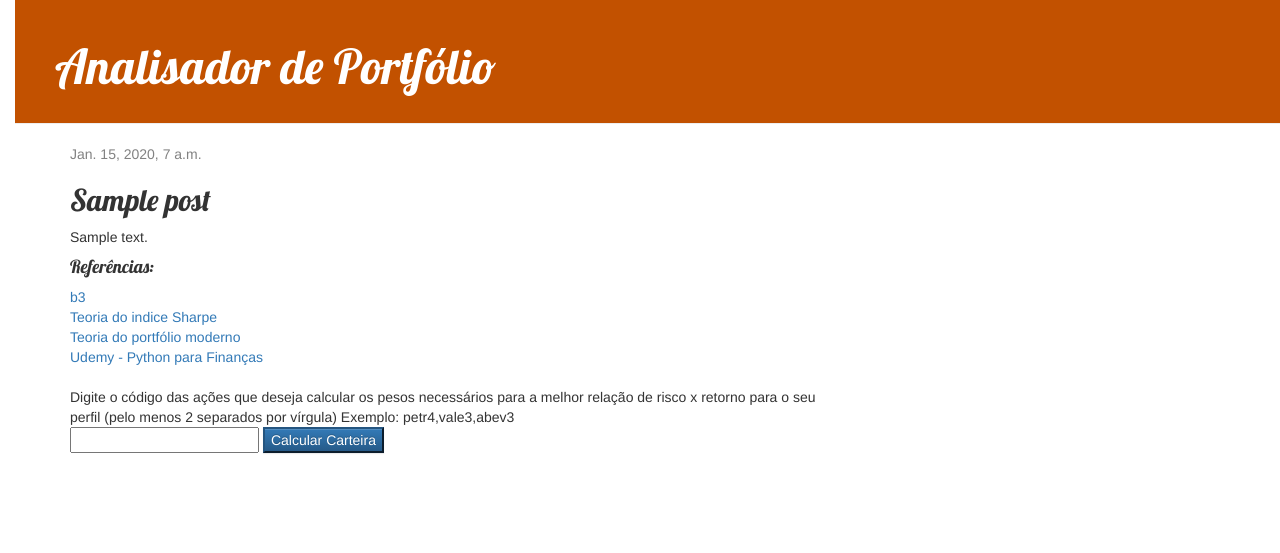
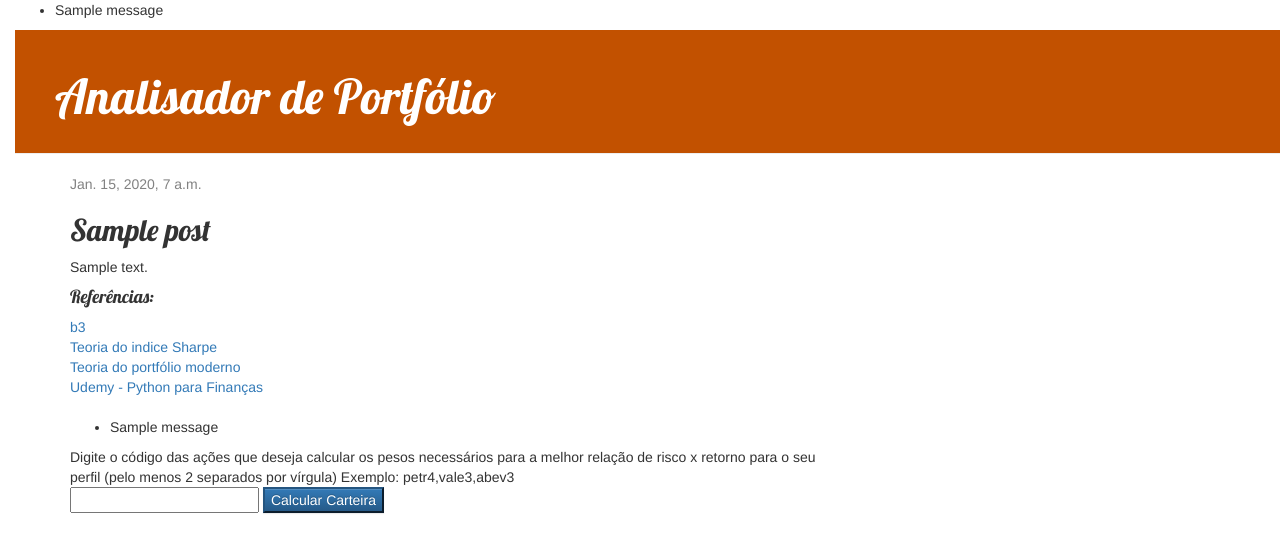
Before and after one commit to bcamera/portfolioAnalyzer, a Django app: page /post/1/ in a window 1280 px wide. Shown: the top 553 px of the page. Run offline with Django 3.2, Linux system fonts and the light colour scheme; tables that the repository leaves empty hold one stand-in row (values such as "Sample post"); one stand-in notice (Sample message) is shown; some libraries are stand-ins or nearby versions.

Commit message:
testing messages, text

```diff
--- a/blog/templates/blog/base.html
+++ b/blog/templates/blog/base.html
@@ -6,6 +6,13 @@
 		<link rel="stylesheet" href="//maxcdn.bootstrapcdn.com/bootstrap/3.2.0/css/bootstrap-theme.min.css">
 		<link href="//fonts.googleapis.com/css?family=Lobster&subset=latin,latin-ext" rel="stylesheet" type="text/css">
 		<link rel="stylesheet" href="{% static 'css/blog.css' %}">
+    {% if messages %}
+    <ul class="messages">
+        {% for message in messages %}
+        <li{% if message.tags %} class="{{ message.tags }}"{% endif %}>{{ message }}</li>
+        {% endfor %}
+    </ul>
+    {% endif %}
 	</head>
   <body>
       <div class="page-header">
--- a/blog/templates/blog/post_detail.html
+++ b/blog/templates/blog/post_detail.html
@@ -17,6 +17,13 @@
         <a href="https://www.nobelprize.org/prizes/economic-sciences/1990/sharpe/lecture/" target="_blank">Teoria do indice Sharpe</a><br>
         <a href="https://www.nobelprize.org/prizes/economic-sciences/1990/markowitz/lecture/"target ="_blank">Teoria do portfólio moderno</a><br>
         <a href="https://www.udemy.com/python-para-financas-investimentos-analise-de-dados/" target="_blank"> Udemy - Python para Finanças</a><br><br>
+        {% if messages %}
+        <ul class="messages">
+            {% for message in messages %}
+            <li{% if message.tags %} class="{{ message.tags }}"{% endif %}>{{ message }}</li>
+            {% endfor %}
+        </ul>
+        {% endif %}
         <form action="javascript:funcao()">
             Digite o código das ações que deseja calcular os pesos necessários para a melhor relação de risco x retorno para o seu perfil (pelo menos 2 separados por vírgula)
             Exemplo: petr4,vale3,abev3
@@ -31,6 +38,14 @@
 </div>
 <script>
     function funcao(){
+
+        {% if messages %}
+            {% for message in messages %}
+             {% if message.tags %}  alert("{{ message }}") {% endif %}
+
+            {% endfor %}
+
+        {% endif %}
 
         var img = new Image();
         var loading = new Image();
--- a/blog/views.py
+++ b/blog/views.py
@@ -4,6 +4,7 @@ from .models import Post
 from django.shortcuts import render, get_object_or_404
 from .forms import PostForm
 from django.shortcuts import redirect
+from django.contrib import messages
 import pandas as pd
 import numpy as np
 import matplotlib.pyplot as plt
@@ -85,27 +86,29 @@ def carrega_dados(request, acao):
     for contar,acao in enumerate(acoes):
         carteira[acao+' Peso'] = [Peso[contar] for Peso in peso_acoes]
 
-    # vamos transformar nosso dicionário em um dataframe
+    #transformar nosso dicionário em um dataframe
     df = pd.DataFrame(carteira)
 
-    # vamos nomear as colunas do novo dataframe
+    #nomear as colunas do novo dataframe
     colunas = ['Retorno', 'Volatilidade', 'Sharpe Ratio'] + [acao+' Peso' for acao in acoes]
     df = df[colunas]
 
-    # vamos identificar as variáveis de interesse
+    #identificar as variáveis de interesse
     menor_volatilidade = df['Volatilidade'].min()
     maior_sharpe = df['Sharpe Ratio'].max()
 
-    # vamos identificar os dois principais portfolios
+    #identificar os dois principais portfolios
     carteira_sharpe = df.loc[df['Sharpe Ratio'] == maior_sharpe]
     carteira_min_variancia = df.loc[df['Volatilidade'] == menor_volatilidade]
 
     # plot frontier, max sharpe & min Volatility values with a scatterplot
-    fig, (ax1, ax2, ax3) = plt.subplots(nrows=3, ncols=1)
+    fig, (ax1, ax2, ax3, ax4) = plt.subplots(nrows=2, ncols=1)
     plt.style.use('seaborn-dark')
+
+    # chart 1 plot
     df.plot.scatter(x='Volatilidade', y='Retorno', c='Sharpe Ratio',
                     cmap='RdYlGn', edgecolors='black', figsize=(11, 18), grid=True, ax=ax1)
-    ax1.scatter(x=carteira_sharpe['Volatilidade'], y=carteira_sharpe['Retorno'], c='red', marker='o', s=200)
+    ax1.scatter(x=carteira_sharpe['Volatilidade'], y=carteira_sharpe['Retorno'], c='green', marker='o', s=200)
     ax1.scatter(x=carteira_min_variancia['Volatilidade'], y=carteira_min_variancia['Retorno'], c='blue', marker='o', s=200)
     ax1.set_xlabel('Volatilidade')
     ax1.set_ylabel('Retorno Esperado')
@@ -138,7 +141,7 @@ def carrega_dados(request, acao):
         absolute = int(pct/100.*np.sum(allvals))
         return "{:.2f}%".format(pct, absolute)
 
-
+    #chart 2 plot
     wedges, texts, autotexts = ax2.pie(data, autopct=lambda pct: func(pct, data),
                                       textprops=dict(color="w"))
 
@@ -175,9 +178,9 @@ def carrega_dados(request, acao):
         return "{:.2f}%".format(pct, absolute)
 
 
+    #chart 3 plot
     wedges, texts, autotexts = ax3.pie(data4, autopct=lambda pct: func(pct, data4),
                                       textprops=dict(color="w"))
-
     ax3.legend(wedges, ingredients_sharpe,
               title="Ações",
               loc="center left",
@@ -187,7 +190,29 @@ def carrega_dados(request, acao):
 
     ax3.set_title("Maior Retorno")
 
+    #chart 4 plot
+    ax4.text(0.5, 0.5, 'hello', size=24, ha='center', va='center')
+    ax4.spines['top'].set_visible(False)
+    ax4.spines['right'].set_visible(False)
 
+    # X AXIS -BORDER
+    ax4.spines['bottom'].set_visible(False)
+    # BLUE
+    ax4.set_xticklabels([])
+    # RED
+    ax4.set_xticks([])
+    # RED AND BLUE TOGETHER
+    ax4.axes.get_xaxis().set_visible(False)
+
+    # Y AXIS -BORDER
+    ax4.spines['left'].set_visible(False)
+    # YELLOW
+    ax4.set_yticklabels([])
+    # GREEN
+    ax4.set_yticks([])
+    # YELLOW AND GREEN TOGHETHER
+    ax4.axes.get_yaxis().set_visible(False)
+    ax4.set_axis_off()
 
     plt.show()
 
@@ -199,6 +224,7 @@ def carrega_dados(request, acao):
     pilImage.save(buffer, "PNG")
     pylab.close()
 
+    messages.warning(request, 'Teste!')
     return HttpResponse(buffer.getvalue(), content_type="image/png")
 
     #return render(request, 'blog/post_detail.html', {'acao1' : acao2 })
--- a/mysite/settings.py
+++ b/mysite/settings.py
@@ -11,6 +11,8 @@ https://docs.djangoproject.com/en/2.0/ref/settings/
 """
 
 import os
+from django.contrib.messages import constants as message_constants
+MESSAGE_LEVEL = message_constants.DEBUG
 
 # Build paths inside the project like this: os.path.join(BASE_DIR, ...)
 BASE_DIR = os.path.dirname(os.path.dirname(os.path.abspath(__file__)))
@@ -37,6 +39,7 @@ INSTALLED_APPS = [
     'django.contrib.sessions',
     'django.contrib.messages',
     'django.contrib.staticfiles',
+    'clear_cache',
     'blog',
 ]
 
```
